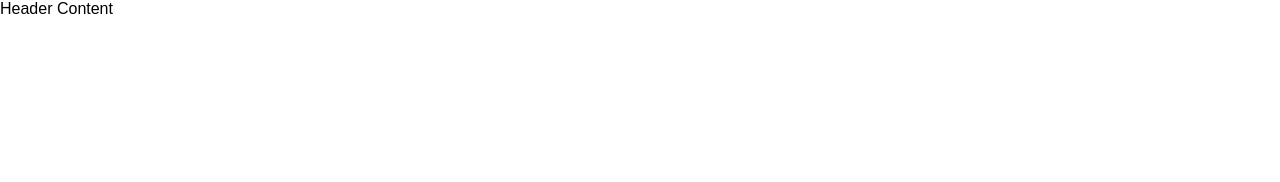
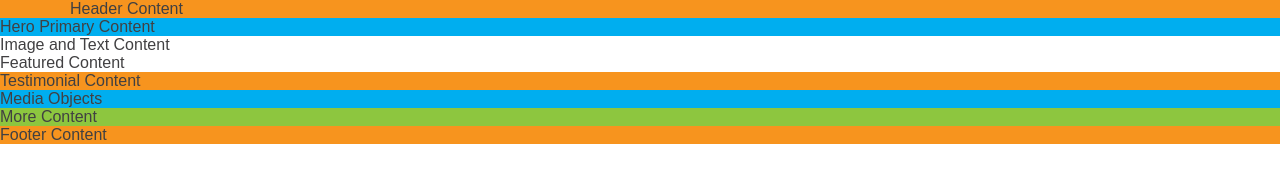
Before and after one commit to ptaylor2018/EDX, a plain HTML site: page Mod1Lab/index.html in a window 1280 px wide. Drawn offline with Linux system fonts and the light colour scheme.

Commit message:
add stuff

```diff
--- a/Mod1Lab/index.html
+++ b/Mod1Lab/index.html
@@ -5,11 +5,26 @@
     <meta charset="UTF-8">
     <meta name="viewport" content="width=device-width, initial-scale=1.0">
     <title>title</title>
-    <link rel="stylesheet" href="styleshet.css" type="text/css">
+    <link rel="stylesheet" href="stylesheet.css" type="text/css">
 </head>
 
 <body>
-    <header>Header Content</header>
+
+    <header class="background-primary">
+        <div class="container">
+            Header Content
+        </div>
+    </header>
+    <main>
+        <section class="background-secondary">Hero Primary Content</section>
+        <section>Image and Text Content</section>
+        <section>Featured Content</section>
+        <section class="background-primary">Testimonial Content</section>
+        <section class="background-secondary">Media Objects</section>
+        <section class="background-tertiary">More Content</section>
+    </main>
+    <footer class="background-primary">Footer Content</footer>
+    </div>
 </body>
 
 </html>
--- a/Mod1Lab/styleshet.css
+++ b/Mod1Lab/stylesheet.css
@@ -35,12 +35,41 @@ Base Styles
 ****************************
 ***************************/
 
+body {
+    color: #414042;
+    font-family: Arial, Helvetica, sans-serif;
+    font-weight: normal;
+}
+
+h1,
+h2,
+h3 {
+    font-weight: bold;
+}
+
+a {
+    color: #8dc63f;
+    font-weight: bold;
+}
+
+a:hover {
+    text-decoration: underline;
+}
+
 
 /***************************
 ****************************
 Layout Styles
 ****************************
 ***************************/
+
+.container {
+    padding-right: 15px;
+    padding-left: 15px;
+    margin-right: auto;
+    margin-left: auto;
+    max-width: 1170px;
+}
 
 
 /***************************
```
